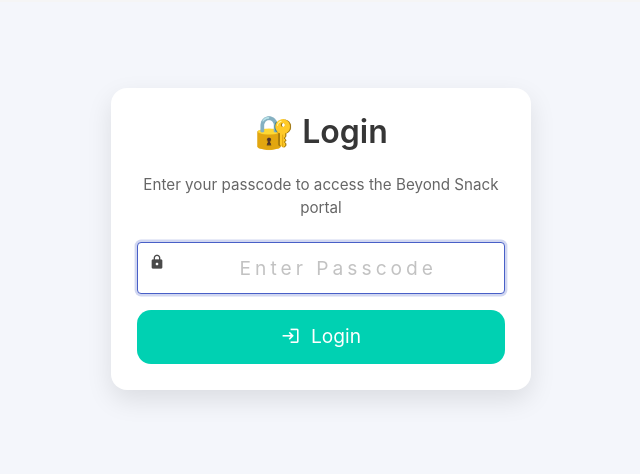
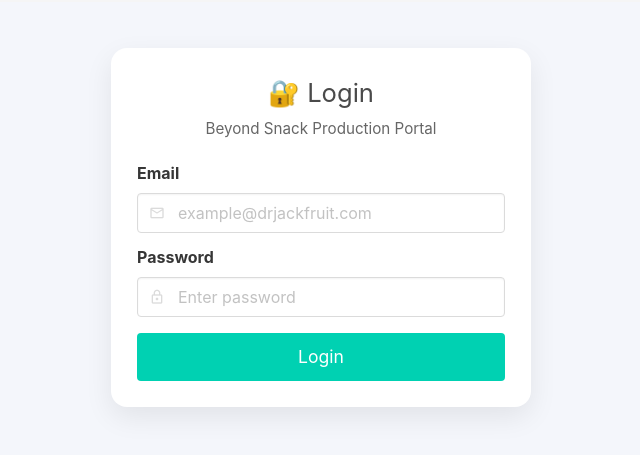
Before and after one commit to KingKai31/beyond_snack_portal, a Flask app: page / in a window 1280 px wide. Shown: the part 56-530 px from the top of the page, without its empty margins (319-959 px from the left). Run offline with Flask 3, Linux system fonts and the light colour scheme.

Commit message:
Update login.html

```diff
--- a/templates/login.html
+++ b/templates/login.html
@@ -2,67 +2,85 @@
 {% block content %}
 
 <style>
-  .login-card {
+  .login-box {
     max-width: 420px;
-    margin: 40px auto;
+    margin: auto;
     background: #ffffff;
     padding: 26px;
     border-radius: 16px;
-    box-shadow: 0 10px 26px rgba(0,0,0,0.1);
+    box-shadow: 0 10px 28px rgba(0,0,0,0.08);
   }
 
   .login-title {
     text-align: center;
+    margin-bottom: 20px;
+  }
+
+  .login-title h1 {
+    font-size: 1.6rem;
     margin-bottom: 6px;
   }
 
-  .login-subtitle {
-    text-align: center;
+  .login-title p {
     color: #666;
-    margin-bottom: 22px;
     font-size: 0.95rem;
   }
 
-  .input {
-    height: 52px;
-    font-size: 1.2rem;
-    text-align: center;
-    letter-spacing: 4px;
-  }
-
   .button {
-    height: 54px;
-    font-size: 1.2rem;
-    border-radius: 14px;
+    font-size: 1.1rem;
+    height: 48px;
   }
 </style>
 
-<div class="login-card">
+<div class="login-box">
 
-  <h1 class="title login-title">🔐 Login</h1>
-  <p class="login-subtitle">
-    Enter your passcode to access the Beyond Snack portal
-  </p>
+  <div class="login-title">
+    <h1>🔐 Login</h1>
+    <p>Beyond Snack Production Portal</p>
+  </div>
 
-  <form method="post">
+  <form method="POST">
 
+    <!-- EMAIL -->
     <div class="field">
+      <label class="label">Email</label>
       <div class="control has-icons-left">
-        <input class="input"
-               type="password"
-               name="passcode"
-               placeholder="Enter Passcode"
-               required
-               autofocus>
+        <input
+          class="input"
+          type="email"
+          name="email"
+          placeholder="example@drjackfruit.com"
+          required
+        >
         <span class="icon is-left">
-          <i class="mdi mdi-lock"></i>
+          <i class="mdi mdi-email-outline"></i>
         </span>
       </div>
     </div>
 
-    <button class="button is-primary is-fullwidth mt-4">
-      <span class="mdi mdi-login"></span>&nbsp; Login
-    </button>
+    <!-- PASSWORD -->
+    <div class="field">
+      <label class="label">Password</label>
+      <div class="control has-icons-left">
+        <input
+          class="input"
+          type="password"
+          name="password"
+          placeholder="Enter password"
+          required
+        >
+        <span class="icon is-left">
+          <i class="mdi mdi-lock-outline"></i>
+        </span>
+      </div>
+    </div>
+
+    <!-- SUBMIT -->
+    <div class="field mt-4">
+      <button class="button is-primary is-fullwidth">
+        Login
+      </button>
+    </div>
 
   </form>
 
```
